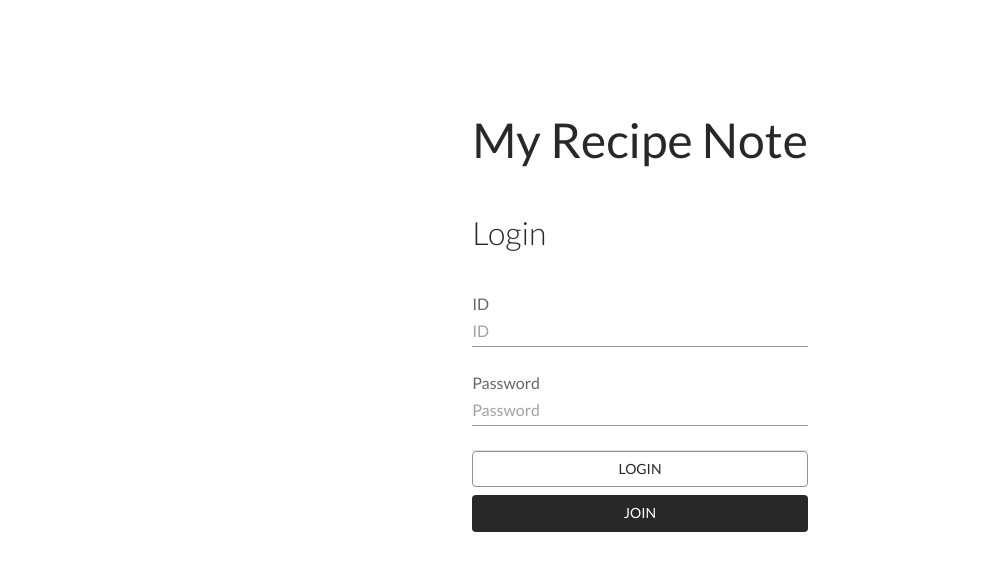
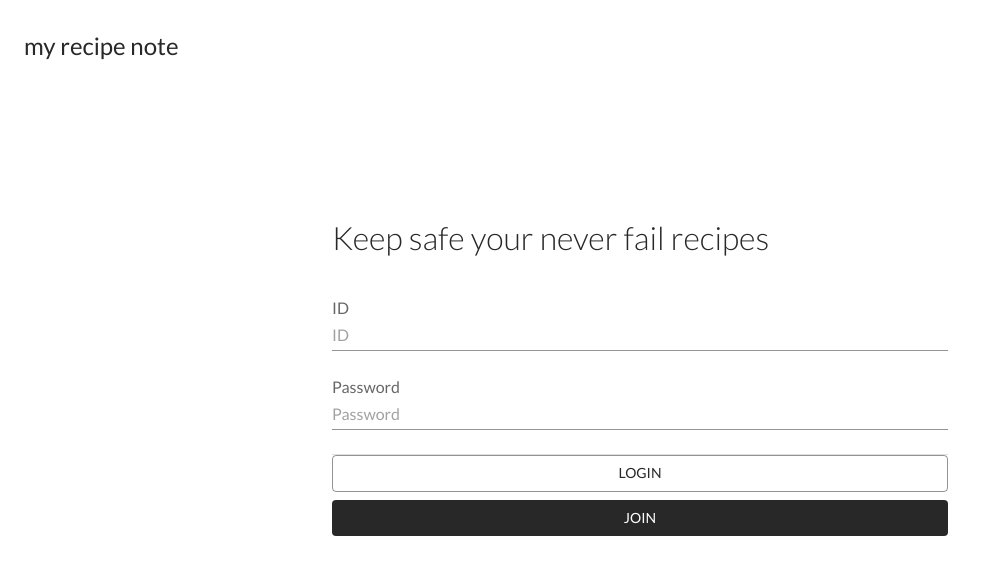
Before and after one commit to YeonhaPark/my-recipe-note-front, a React (Create React App) app: page /login in a window 1280 px wide. Shown: the top 574 px of the page, without its empty margins (0-986 px from the left). Built offline with nearby package versions, Linux system fonts and the light colour scheme.

Commit message:
feat: add new styling

```diff
--- a/src/components/atoms/title.tsx
+++ b/src/components/atoms/title.tsx
@@ -4,14 +4,13 @@ import { jsx, css } from '@emotion/react';
 import { black } from '../../theme/colors';
 
 const titleStyle = css`
-  text-align: center;
   color: ${black};
-  font-size: 3rem;
+  font-size: 1.5rem;
 `;
 export default function Title() {
   return (
     <div>
-      <p css={titleStyle}>My Recipe Note</p>
+      <p css={titleStyle}>my recipe note</p>
     </div>
   );
 }
--- a/src/components/pages/login.tsx
+++ b/src/components/pages/login.tsx
@@ -1,3 +1,6 @@
+/** @jsxRuntime classic */
+/** @jsx jsx */
+import { jsx, css } from '@emotion/react';
 import { useRef } from 'react';
 import { Link, useHistory } from 'react-router-dom';
 import { Divider } from '@material-ui/core';
@@ -6,6 +9,9 @@ import { Button } from '../atoms';
 import { Input } from '../molecules';
 import { AuthTemplate } from '../templates';
 
+const sectionStyle = css`
+  margin-top: 0.75rem;
+`;
 export default function Login() {
   const history = useHistory();
   const idEl = useRef<HTMLInputElement>(null);
@@ -34,9 +40,9 @@ export default function Login() {
     }
   };
   return (
-    <AuthTemplate headerName="Login">
+    <AuthTemplate headerName="Keep safe your never fail recipes">
       <form id="loginForm" onSubmit={handleSubmit}>
-        <section>
+        <section css={sectionStyle}>
           <Input
             data-test="username"
             myRef={idEl}
--- a/src/components/templates/authTemplate.tsx
+++ b/src/components/templates/authTemplate.tsx
@@ -3,16 +3,14 @@
 import { jsx, css } from '@emotion/react';
 import { ReactNode } from 'react';
 import { Title } from '../atoms';
-import { Container, Grid } from '@material-ui/core';
+import { Grid } from '@material-ui/core';
 import { withStyles } from '@material-ui/styles';
 import { black } from '../../theme/colors';
 
-const ContainerStyled = withStyles({
-  root: {
-    padding: '0 1.5rem',
-    display: 'flex',
-  },
-})(Container);
+const containerStyle = css`
+  padding: 0.5rem 1.5rem;
+  width: 100%;
+`;
 
 const headerStyle = css`
   display: flex;
@@ -31,7 +29,7 @@ const horizontallyCentered = css`
   width: 100%;
   display: flex;
   justify-content: center;
-  margin-top: 4rem;
+  margin-top: 10rem;
 `;
 
 interface Props {
@@ -40,16 +38,18 @@ interface Props {
 }
 export default function AuthTemplate({ children, headerName }: Props) {
   return (
-    <ContainerStyled>
+    <Grid container>
+      <div css={containerStyle}>
+        <Title />
         <div css={horizontallyCentered}>
           <Grid item xs={10} md={6}>
-          <Title />
             <header css={headerStyle}>
               <div>{headerName}</div>
             </header>
             {children}
           </Grid>
         </div>
-    </ContainerStyled>
+      </div>
+    </Grid>
   );
 }
```
Lines whose indentation alone changed are shown as unchanged.
